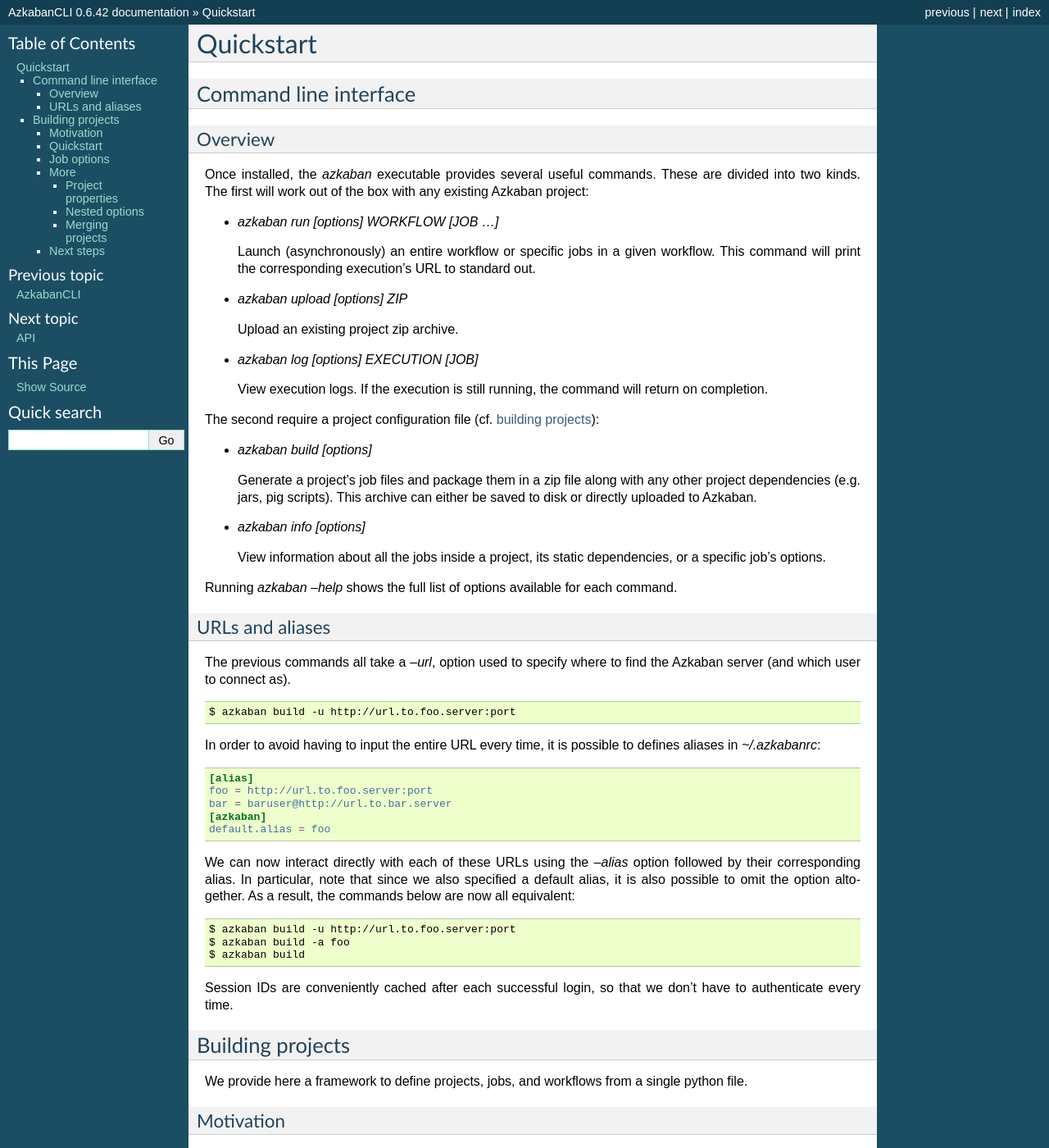
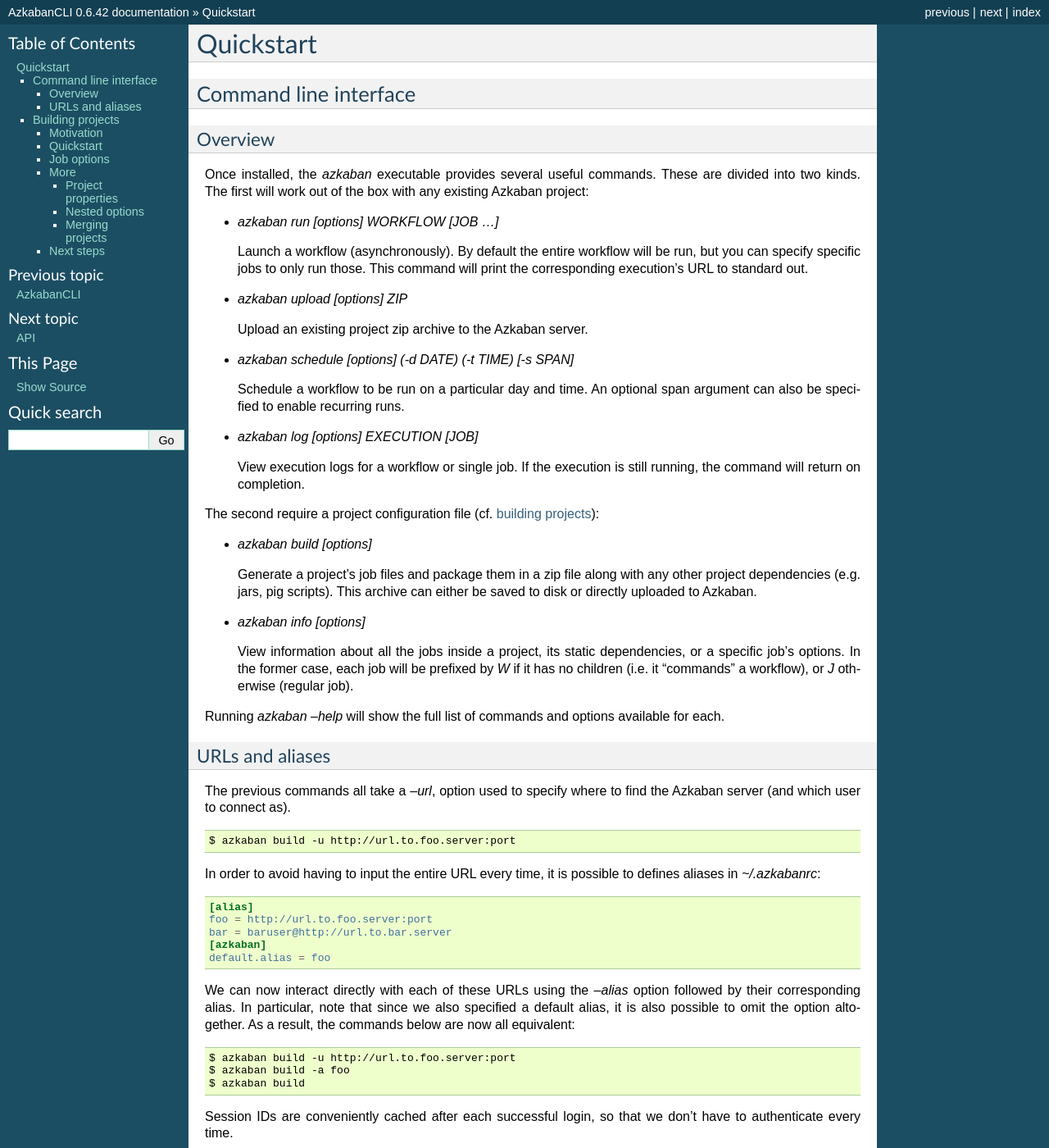
Before and after one commit to mtth/azkaban, a Sphinx documentation site: the page built from doc/quickstart.rst, in a window 1280 px wide and 1400 px high. Shown: the whole window at 82% size. Built offline with Sphinx 7.4.7, drawn with Linux system fonts in a browser that asks for light colours; some of the changed text lies outside the part shown.

Commit message:
Documentation update.

```diff
--- a/doc/quickstart.rst
+++ b/doc/quickstart.rst
@@ -13,18 +13,23 @@
 
 * `azkaban run [options] WORKFLOW [JOB ...]`
 
-  Launch (asynchronously) an entire workflow or specific jobs in a given
-  workflow. This command will print the corresponding execution's URL to
-  standard out.
+  Launch a workflow (asynchronously). By default the entire workflow will be
+  run, but you can specify specific jobs to only run those. This command will
+  print the corresponding execution's URL to standard out.
 
 * `azkaban upload [options] ZIP`
 
-  Upload an existing project zip archive.
+  Upload an existing project zip archive to the Azkaban server.
+
+* `azkaban schedule [options] (-d DATE) (-t TIME) [-s SPAN]`
+
+  Schedule a workflow to be run on a particular day and time. An optional span
+  argument can also be specified to enable recurring runs.
 
 * `azkaban log [options] EXECUTION [JOB]`
 
-  View execution logs. If the execution is still running, the command will
-  return on completion.
+  View execution logs for a workflow or single job. If the execution is still
+  running, the command will return on completion.
 
 The second require a project configuration file (cf. `building projects`_):
 
@@ -37,10 +42,12 @@
 * `azkaban info [options]`
 
   View information about all the jobs inside a project, its static
-  dependencies, or a specific job's options.
+  dependencies, or a specific job's options. In the former case, each job will
+  be prefixed by `W` if it has no children (i.e. it "commands" a workflow), or
+  `J` otherwise (regular job).
 
-Running `azkaban --help` shows the full list of options available for each
-command.
+Running `azkaban --help` will show the full list of commands and options
+available for each.
 
 
 URLs and aliases
@@ -244,15 +251,3 @@
 Any valid python code can go inside a jobs configuration file. This includes
 using loops to add jobs, subclassing the base `Job` class to better suit a
 project's needs (e.g. by implementing the `on_add` handler), etc.
-
-Finally, the `info` command becomes quite powerful when combined with other
-Unix tools. Here are a few examples:
-
-* Counting the number of jobs per type: `azkaban info -o type | cut -f 2 |
-  sort | uniq -c`
-
-* Viewing the list of jobs of a certain type, along with their dependencies:
-  `azkaban info -o type,dependencies | awk -F '\t' '($2 == "job_type")'`
-
-* Viewing the size of each file in the project: `azkaban info -f | xargs -n 1
-  du -h`
```
Also changed, not shown: 2 other files.
